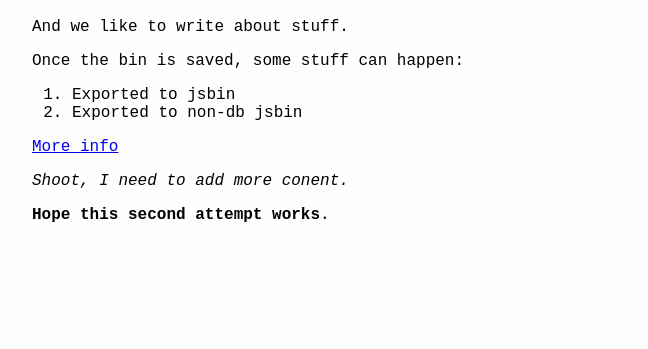
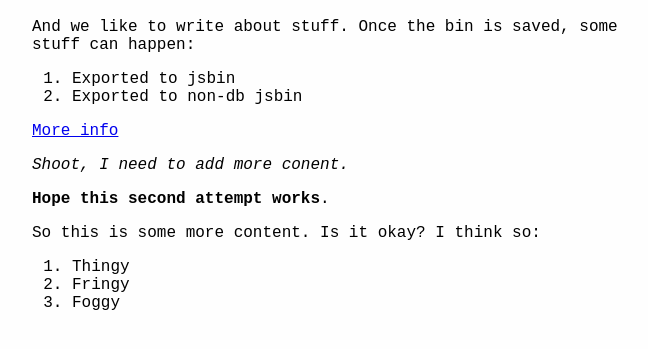
Before and after one commit to remy/bins-edited, a plain HTML site: page shrill-fog-303/index.html in a window 1280 px wide. Shown: the part 97-446 px from the top of the page, without its empty margins (288-936 px from the left). Drawn offline with Linux system fonts and the light colour scheme.

Commit message:
🏗 jsbin release

```diff
--- a/shrill-fog-303/index.html
+++ b/shrill-fog-303/index.html
@@ -14,8 +14,7 @@
 }
 </style>
 <h1>This was published via jsbin - but with new meta</h1>
-<p>And we like to write about stuff.</p>
-<p>Once the bin is saved, some stuff can happen:</p>
+<p>And we like to write about stuff. Once the bin is saved, some stuff can happen:</p>
 <ol>
 <li>Exported to jsbin</li>
 <li>Exported to non-db jsbin</li>
@@ -23,15 +22,20 @@
 <p><a href="https://example.com">More info</a></p>
 <p><em>Shoot, I need to add more conent.</em></p>
 <p><strong>Hope this second attempt works</strong>.</p>
+<p>So this is some more content. Is it okay? I think so:</p>
+<ol>
+<li>Thingy</li>
+<li>Fringy</li>
+<li>Foggy</li>
+</ol>
 
 <!--boot js--><script id="jsbin-javascript" defer>//# sourceURL=shrill-fog-303.js
+
 //# sourceURL=edit.js
 </script>
 <script id="jsbin-source-html" type="text/source-markdown"># This was published via jsbin - but with new meta
 
-And we like to write about stuff.
-
-Once the bin is saved, some stuff can happen:
+And we like to write about stuff. Once the bin is saved, some stuff can happen:
 
 1. Exported to jsbin
 2. Exported to non-db jsbin
@@ -44,9 +48,15 @@
 **Hope this second attempt works**.
 
 
+So this is some more content. Is it okay? I think so:
+
+1. Thingy
+2. Fringy
+3. Foggy
 
 </script>
 
 
 <script id="jsbin-source-javascript" type="text/source-javascript">//# sourceURL=shrill-fog-303.js
+
 </script>
```
